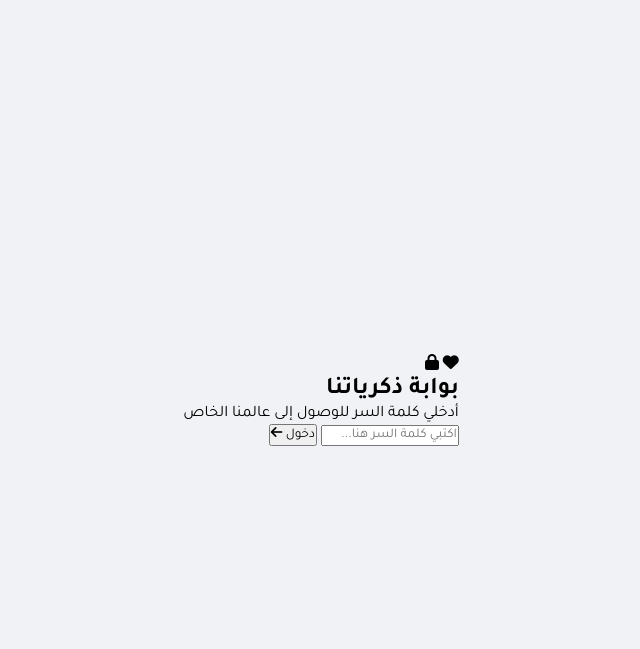
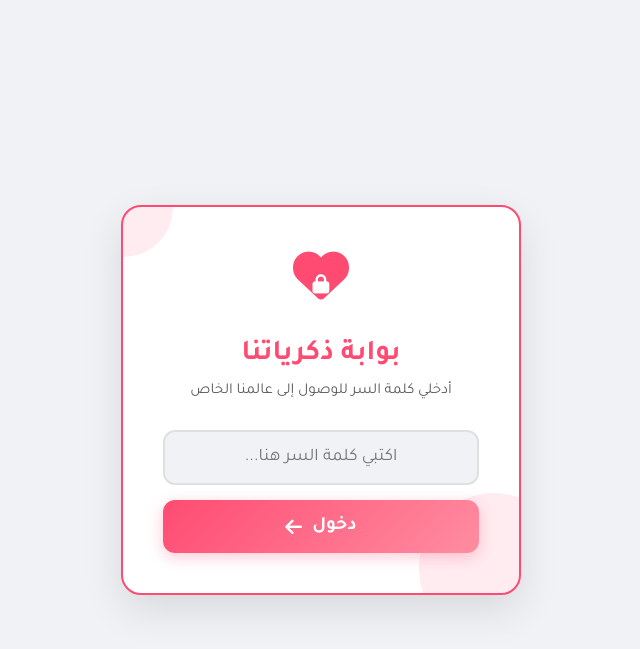
Before and after one commit to anas-km1437/Anas_Bot, a Flask app: page /login in a window 1280 px wide. Shown: the top 649 px of the page, without its empty margins (319-959 px from the left). Run offline with Flask 3, Linux system fonts and the light colour scheme.

Commit message:
Update style.css

```diff
--- a/anos_bot/static/style.css
+++ b/anos_bot/static/style.css
@@ -35,8 +35,9 @@ body { background-color: var(--bg-color); height: 100vh; display: flex; justify-
 /* القائمة الجانبية */
 .sidebar { width: 300px; border-left: 1px solid var(--border-color); display: flex; flex-direction: column; background: var(--app-bg); transition: 0.3s transform ease-in-out; z-index: 100; }
 .sidebar-header { padding: 20px; background: #ff4b72; color: white; display: flex; justify-content: space-between; align-items: center; }
-.sidebar-actions { display: flex; gap: 10px; }
-.sidebar-actions button { background: rgba(255,255,255,0.2); border: none; color: white; width: 35px; height: 35px; border-radius: 50%; cursor: pointer; transition: 0.3s; display: flex; justify-content: center; align-items: center; }
+.sidebar-actions { display: flex; gap: 10px; align-items: center;}
+.sidebar-actions button, .sidebar-actions a { background: rgba(255,255,255,0.2); border: none; color: white; width: 35px; height: 35px; border-radius: 50%; cursor: pointer; transition: 0.3s; display: flex; justify-content: center; align-items: center; text-decoration: none; font-size: 0.9rem;}
+.sidebar-actions button:hover, .sidebar-actions a:hover { background: rgba(255,255,255,0.4); transform: scale(1.1); }
 
 #sessions-list { list-style: none; overflow-y: auto; }
 #sessions-list li { padding: 15px 20px; border-bottom: 1px solid var(--border-color); cursor: pointer; display: flex; justify-content: space-between; align-items: center; color: var(--text-main); transition: 0.2s; }
@@ -93,20 +94,31 @@ body { background-color: var(--bg-color); height: 100vh; display: flex; justify-
 #capsule-text { color: var(--text-main); font-size: 1.2rem; line-height: 1.6; font-weight: 500; }
 #close-modal { position: absolute; top: 10px; left: 10px; background: none; border: none; font-size: 1.5rem; color: #ff4b72; cursor: pointer; }
 
-/* =============== الهواتف المحمولة (المتجاوب) =============== */
+/* =============== الهواتف المحمولة =============== */
 @media (max-width: 768px) {
     .app-container { width: 100vw; height: 100vh; border-radius: 0; }
-
     .mobile-only { display: block; background: none; border: none; color: #ff4b72; font-size: 1.5rem; cursor: pointer; }
     #mobile-menu-btn { margin-left: 10px; color: var(--text-main); }
-
-    /* جعل القائمة الجانبية منزلقة فوق الدردشة */
     .sidebar { position: absolute; top: 0; right: 0; width: 85%; max-width: 320px; height: 100%; box-shadow: -5px 0 15px rgba(0,0,0,0.1); transform: translateX(100%); }
     .sidebar.open { transform: translateX(0); }
-
-    /* القناع عند فتح القائمة */
     .sidebar-overlay.show { display: block; opacity: 1; pointer-events: all; }
-
     .chat-area { width: 100%; }
     .floating-btn { bottom: 80px; right: 20px; width: 55px; height: 55px; font-size: 1.4rem; }
 }
+
+/* =============== صفحة تسجيل الدخول =============== */
+.login-body { background-color: var(--bg-color); }
+.login-container { background: var(--app-bg); padding: 40px; border-radius: 20px; box-shadow: 0 15px 40px rgba(0,0,0,0.1); text-align: center; max-width: 400px; width: 90%; border: 2px solid #ff4b72; position: relative; overflow: hidden; }
+.login-container::before { content: ""; position: absolute; top: -50px; left: -50px; width: 100px; height: 100px; background: rgba(255, 75, 114, 0.1); border-radius: 50%; }
+.login-container::after { content: ""; position: absolute; bottom: -50px; right: -50px; width: 150px; height: 150px; background: rgba(255, 75, 114, 0.1); border-radius: 50%; }
+.heart-lock { position: relative; display: inline-block; font-size: 3.5rem; color: #ff4b72; margin-bottom: 15px; }
+.lock-icon { position: absolute; font-size: 1.2rem; color: white; top: 50%; left: 50%; transform: translate(-50%, -55%); }
+.login-header h2 { color: #ff4b72; margin-bottom: 10px; font-size: 1.8rem; }
+.login-header p { color: var(--text-main); margin-bottom: 30px; font-size: 0.95rem; opacity: 0.8; }
+.login-form { display: flex; flex-direction: column; gap: 15px; position: relative; z-index: 2; }
+.login-form input { padding: 15px; border: 2px solid var(--border-color); border-radius: 12px; background: var(--bg-color); color: var(--text-main); font-size: 1.1rem; outline: none; text-align: center; transition: 0.3s; }
+.login-form input:focus { border-color: #ff4b72; box-shadow: 0 0 10px rgba(255, 75, 114, 0.2); }
+.login-form button { padding: 15px; background: linear-gradient(135deg, #ff4b72, #ff8da1); color: white; border: none; border-radius: 12px; font-size: 1.2rem; font-weight: bold; cursor: pointer; transition: 0.3s; display: flex; justify-content: center; align-items: center; gap: 10px; box-shadow: 0 4px 15px rgba(255, 75, 114, 0.3); }
+.login-form button:hover { transform: translateY(-2px); box-shadow: 0 6px 20px rgba(255, 75, 114, 0.4); }
+.error-msg { color: white; background: #dc3545; padding: 10px; border-radius: 8px; font-size: 0.9rem; margin-top: 10px; animation: shake 0.5s; }
+@keyframes shake { 0%, 100% { transform: translateX(0); } 25% { transform: translateX(-5px); } 50% { transform: translateX(5px); } 75% { transform: translateX(-5px); } }
```
